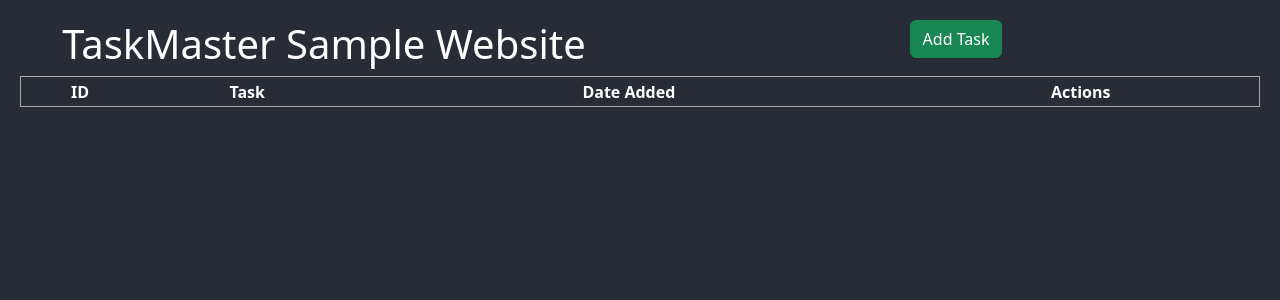
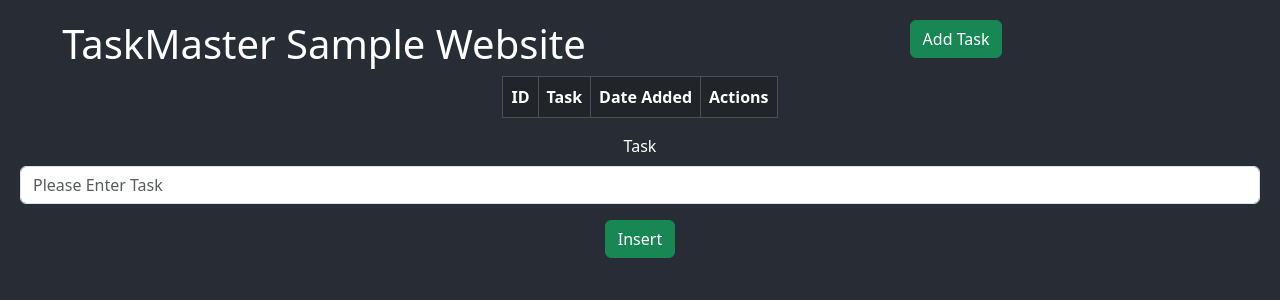
Before and after one commit to LogeswaranSR/TaskMaster-Flask-React, a React (Create React App) app in the folder frontend/: page / in a window 1280 px wide. Both pictures are taken after a click on the button "Add Task". Shown: the top 300 px of the page. Built offline with nearby package versions, Linux system fonts and the light colour scheme.

Commit message:
added Insert, Delete operations

```diff
--- a/frontend/src/App.css
+++ b/frontend/src/App.css
@@ -26,6 +26,9 @@ table, td, dh {
 }
 
 table {
+  text-align: center;
+  margin-left: auto;
+  margin-right: auto;
   border-collapse: collapse;
   width: 100%;
 }
--- a/frontend/src/App.js
+++ b/frontend/src/App.js
@@ -36,6 +36,27 @@ function App() {
     seteditedTask(null);
   }
 
+  const openForm= () => {
+    seteditedTask({content:''})
+  }
+
+  const insertData = (task) => {
+    const new_tasks = [...tasks, task]
+    setTasks(new_tasks)
+    seteditedTask(null)
+  }
+
+  const deleteData = (task) => {
+    const new_task = tasks.filter(oldtask => {
+      if (oldtask.id === task.id){
+        return false
+      } else {
+        return true
+      }
+    })
+    setTasks(new_task)
+  }
+
   return (
     <div className="App">
       <div className='row'>
@@ -44,11 +65,12 @@ function App() {
         </div>
         <div className='col'>
           <button className='btn btn-success'
+          onClick={openForm}
           >Add Task</button>
         </div>
       </div>
-      <TaskList tasks={tasks} editTask = {editTask}/>
-      {editedTask ? <Form task={editedTask} updateData={updateData}/> : null}
+      <TaskList tasks={tasks} editTask = {editTask} deleteData={deleteData}/>
+      {editedTask ? <Form task={editedTask} updateData={updateData} insertData={insertData}/> : null}
     </div>
   );
 }
--- a/frontend/src/components/APIService.js
+++ b/frontend/src/components/APIService.js
@@ -1,5 +1,5 @@
 export default class APIService {
-    static UpdateArticle(id, body){
+    static UpdateTask(id, body){
         return fetch(`http://127.0.0.1:5000/update/${id}`,{
             'method':'PUT',
             headers: {
@@ -9,4 +9,24 @@ export default class APIService {
           })
           .then(resp => resp.json())
     }
+
+    static InsertTask(body){
+      return fetch(`http://127.0.0.1:5000/add`,{
+            'method':'POST',
+            headers: {
+              "Content-Type":'application/json'
+            },
+            body: JSON.stringify(body)
+          })
+          .then(resp => resp.json())
+    }
+
+    static DeleteTask(id, body){
+      return fetch(`http://127.0.0.1:5000/delete/${id}`,{
+          'method':'DELETE',
+          headers: {
+            "Content-Type":'application/json'
+          }
+        })
+  }
 }
--- a/frontend/src/components/Form.js
+++ b/frontend/src/components/Form.js
@@ -3,15 +3,21 @@ import APIService from "./APIService"
 
 function Form(props) {
 
-  const [content, setContent] = useState(null);
+  const [content, setContent] = useState('');
 
   useEffect(() => {
     setContent(props.task.content);
   },[props.task])
 
-  const updateArticle = () => {
-    APIService.UpdateArticle(props.task.id, {content})
+  const updateTask = () => {
+    APIService.UpdateTask(props.task.id, {content})
     .then(resp => props.updateData(resp))
+    .catch(err => console.log(err))
+  }
+
+  const insertTask = () => {
+    APIService.InsertTask({content})
+    .then(resp => props.insertData(resp))
     .catch(err => console.log(err))
   }
 
@@ -25,8 +31,12 @@ function Form(props) {
               value={content}
               placeholder = "Please Enter Task"
               onChange = {(e) => setContent(e.target.value)}/>
+              {props.task.id ?
               <button className = "btn btn-success mt-3"
-              onClick={updateArticle}>Update</button>
+              onClick={updateTask}>Update</button>
+              :
+              <button className = "btn btn-success mt-3"
+              onClick={insertTask}>Insert</button>}
           </div>
         ) : null
         }
--- a/frontend/src/components/TaskList.js
+++ b/frontend/src/components/TaskList.js
@@ -1,4 +1,5 @@
 import React from 'react'
+import APIService from "./APIService"
 
 function TaskList(props) {
 
@@ -6,9 +7,15 @@ function TaskList(props) {
     props.editTask(task)
   }
 
+  const deleteTask = (task) => {
+    APIService.DeleteTask(task.id)
+    .then(() => props.deleteData(task))
+    .catch((err) => console.log(err))
+  }
+
   return (
     <div key="tasks">
-      <table>
+      <table class="table table-dark table-bordered w-auto">
         <thead>
             <tr>
                 <th>ID</th>
@@ -27,7 +34,8 @@ function TaskList(props) {
                 <td>
                   <button className='btn btn-primary'
                   onClick={() => editTask(task)}>Update</button>
-                  <button className='btn btn-danger'>Delete</button>
+                  <button className='btn btn-danger'
+                  onClick={() => deleteTask(task)}>Delete</button>
                 </td>
             </tr>
             )
```
